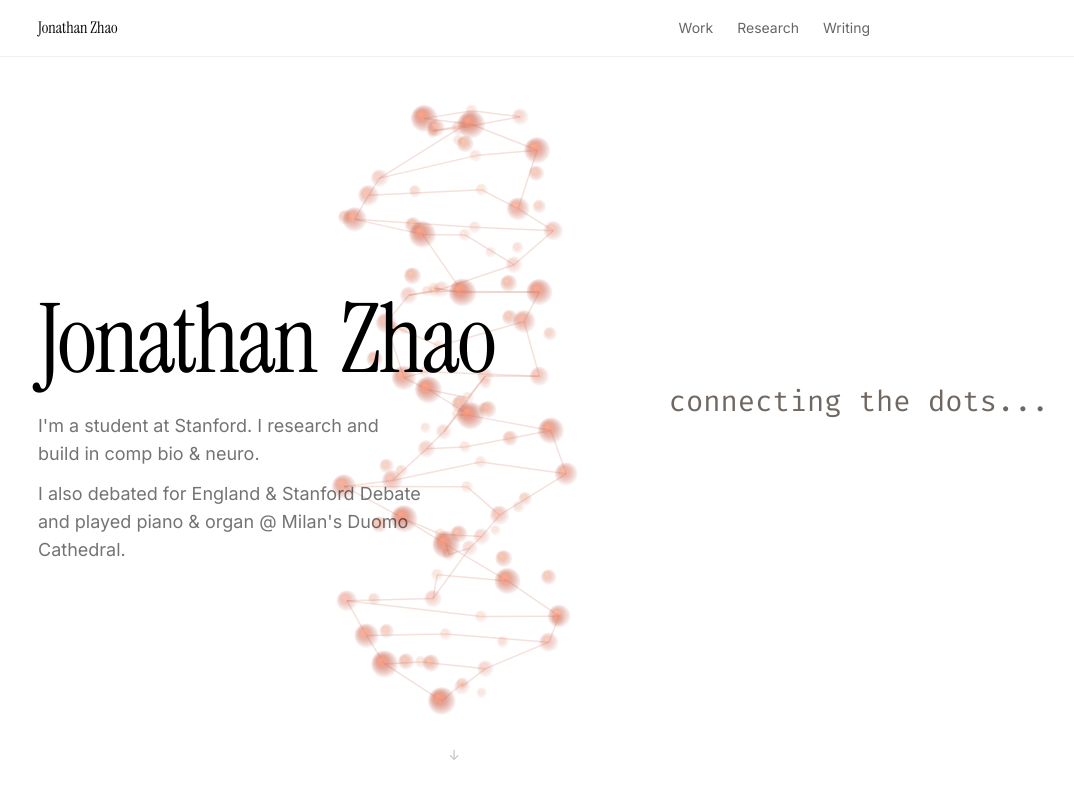
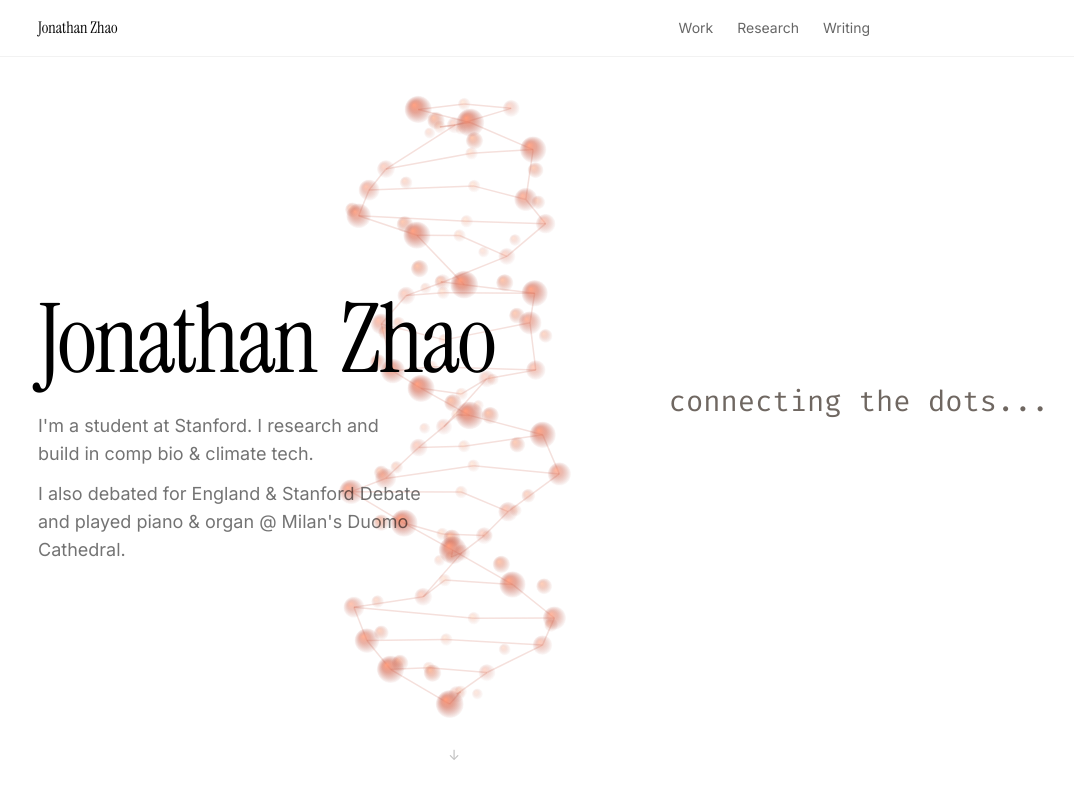
Before and after one commit to JonathanZhao222/Personal-Website, a Next.js app: page / in a window 1280 px wide. Shown: the top 800 px of the page, without its empty margins (186-1260 px from the left). Built offline with nearby package versions, Linux system fonts and the light colour scheme.

Commit message:
small edits

```diff
--- a/src/components/sections/Hero.tsx
+++ b/src/components/sections/Hero.tsx
@@ -6,7 +6,7 @@ import { DNAHelixCanvas } from '@/components/ui/DNAHelixCanvas'
 import { heroState } from '@/lib/heroState'
 
 const heroName = 'Jonathan Zhao'
-const tagline1 = "I'm a student at Stanford. I research and build in comp bio & neuro."
+const tagline1 = "I'm a student at Stanford. I research and build in comp bio & climate tech."
 const tagline2 = "I also debated for England & Stanford Debate and played piano & organ @ Milan's Duomo Cathedral."
 
 const TYPE_SPEED_MS = 22    // ms per character
```
